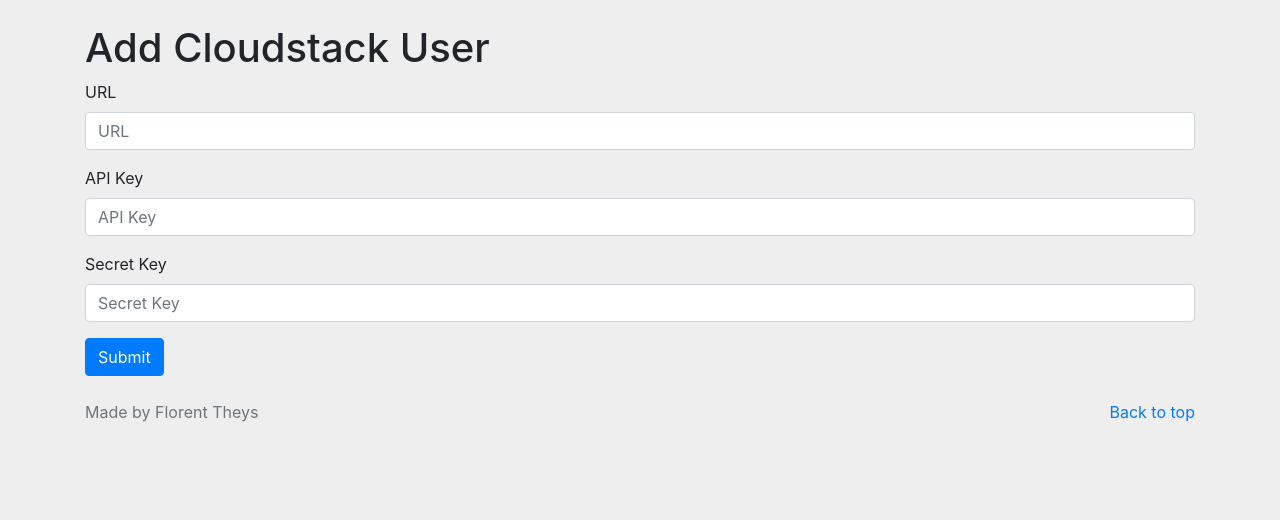
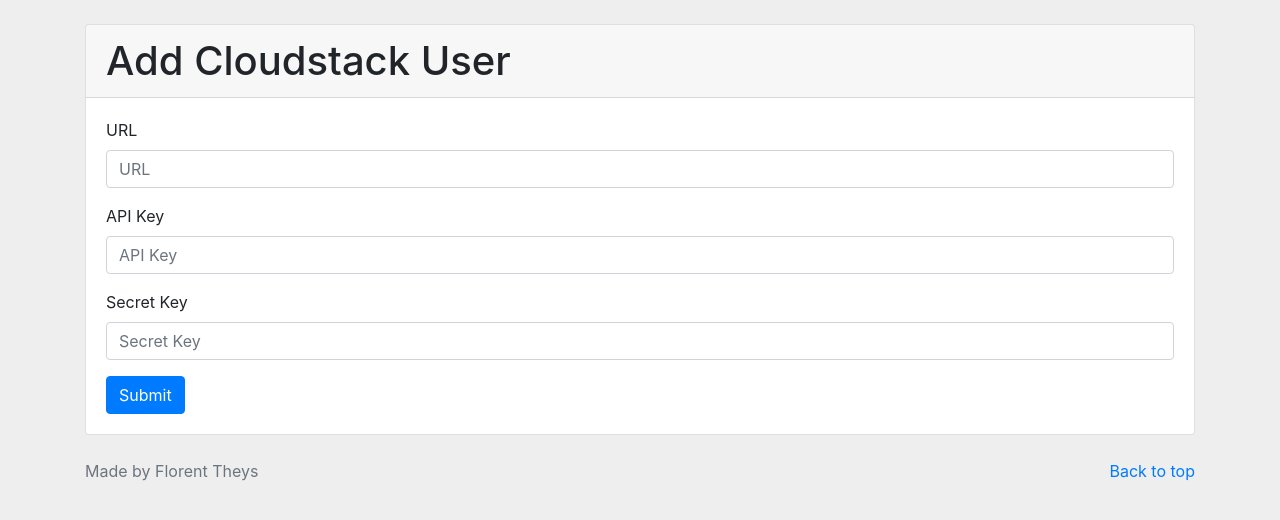
Before and after one commit to FlorentTheys/tfe-cloudstack, a Django app: template mysite/cs_api/templates/cs_user_add.html in a window 1280 px wide. Shown: the part 56-576 px from the top of the page. Run offline with Django 3.2, Linux system fonts and the light colour scheme; the template is opened without the code that fills it, so the values that code supplies are empty; some libraries are stand-ins or nearby versions.

Commit message:
improve style of event and api user add pages

```diff
--- a/mysite/cs_api/templates/cs_user_add.html
+++ b/mysite/cs_api/templates/cs_user_add.html
@@ -3,7 +3,11 @@
 {% load static %}
 
 {% block content %}
-    <h1>Add Cloudstack User</h1>
+    <div class="card">
+        <div class="card-header">
+            <h1 class="m-0">Add Cloudstack User</h1>
+        </div>
+        <div class="card-body">
             <form method="POST">
                 {% csrf_token %}
                 <div class="form-group">
@@ -20,4 +24,6 @@
                 </div>
                 <button type="submit" class="btn btn-primary">Submit</button>
             </form>
+        </div>
+    </div>
 {% endblock %}
```
Also changed, not shown: mysite/cs_api/templates/cs_event_server_add.html (+7 -1 lines). Lines whose indentation alone changed are shown as unchanged.
